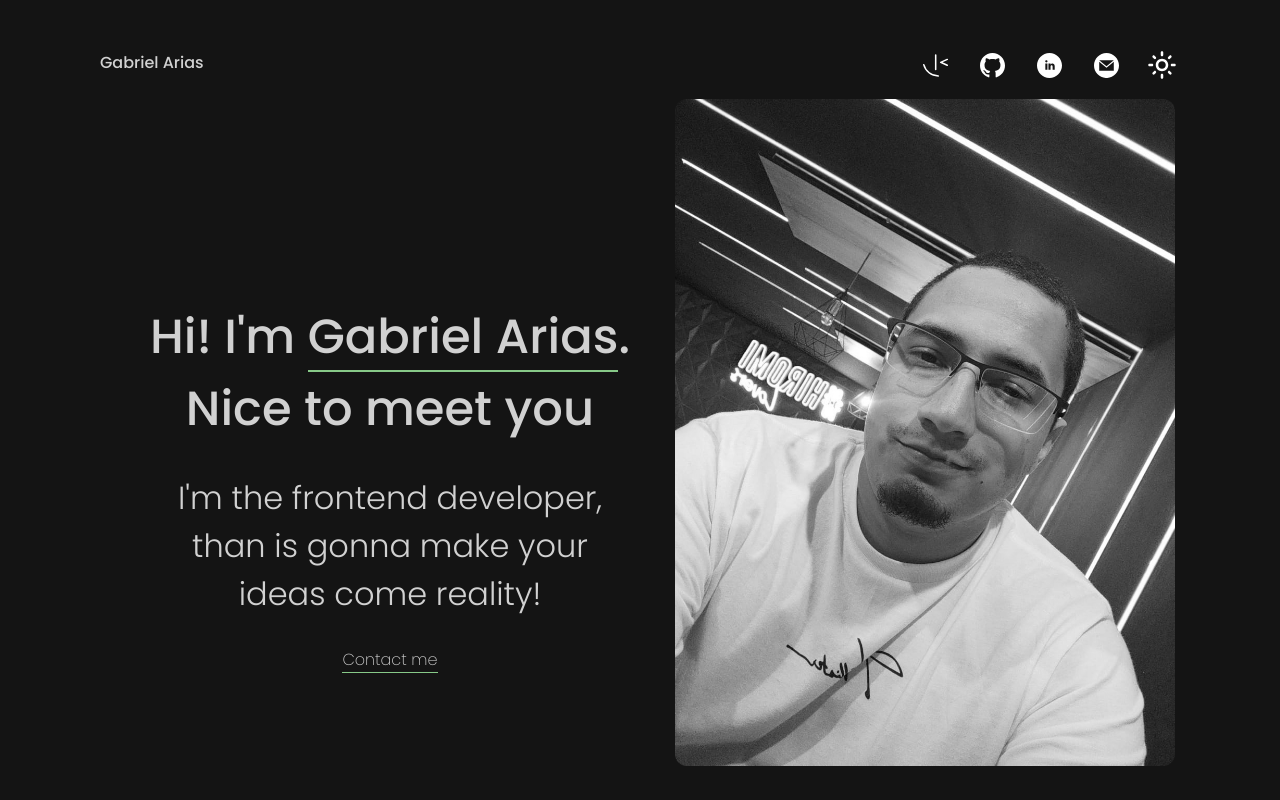
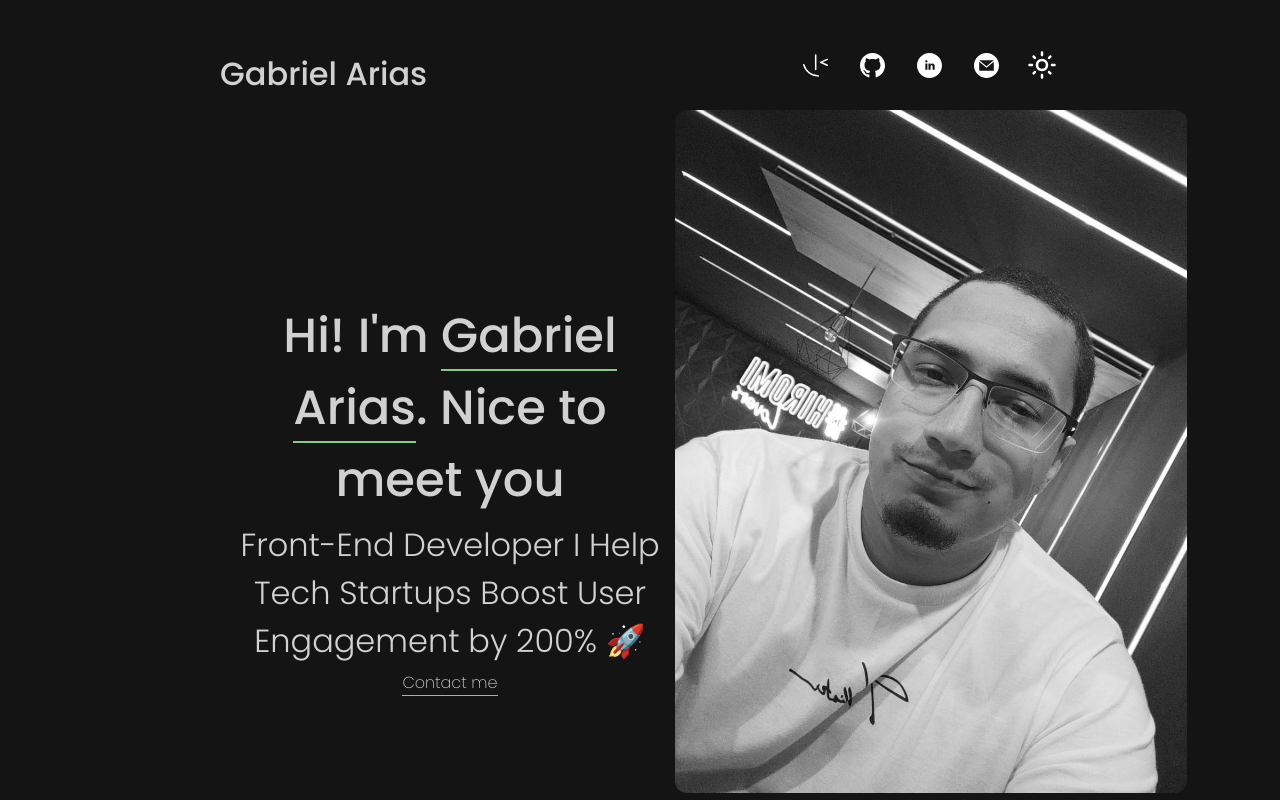
Before and after one commit to gabo5612/My-portfolio, a plain HTML site: page GabrielAriasV2/index.html in a window 1280 px wide. Shown: the top 800 px of the page. Drawn offline with nearby package versions, Linux system fonts and the light colour scheme; some packages are replaced by stand-ins of ours.

Commit message:
cambios listos

```diff
--- a/GabrielAriasV2/index.html
+++ b/GabrielAriasV2/index.html
@@ -40,7 +40,7 @@
             <div class="nav-content-left">
             <h1>Hi! I'm <span class="name">Gabriel Arias</span>. Nice to meet you</h1>
 
-            <h3>I'm the frontend developer, than is gonna make your ideas come reality!</h3>
+            <h3>Front-End Developer I Help Tech Startups Boost User Engagement by 200% 🚀 </h3>
 
            <a href="#footer" class="contact-me">Contact me</a>
         </div>
--- a/GabrielAriasV2/styles.css
+++ b/GabrielAriasV2/styles.css
@@ -194,7 +194,7 @@ nav ul{
 .project-text ul li{
   z-index: 3;
   opacity: 1;
-  transform: translateY(-18rem);
+  transform: translateY(-25rem);
   transition: 0.3s;
   list-style: none;
   text-align: center;
@@ -213,9 +213,11 @@ nav ul{
 }
 
 .projectImg{
-  height: 500px;
+  height: 700px;
   margin-top: 100px;
-  border-radius: 6px;
+
+
+  border-radius: 12px;
 }
 .project-text{
   width: 250px;
@@ -290,10 +292,13 @@ footer{
     display:block;
   }
   header{
-    margin: 50px 100px 0 100px;
+    margin: 50px 220px 0 220px;
   }
   nav{
     justify-content: space-between;
+  }
+  .left-nav h2{
+    font-size: 2rem;
   }
   .nav-icon{
     margin-left:  18px;
@@ -303,7 +308,8 @@ footer{
     margin: 0 5px;
   }
   .nav-content-right img {
-    width: 500px;
+    width: 40dvw;
+    max-width: 600px;
   }
   .nav-content-left{
     padding-top: 200px;
```
